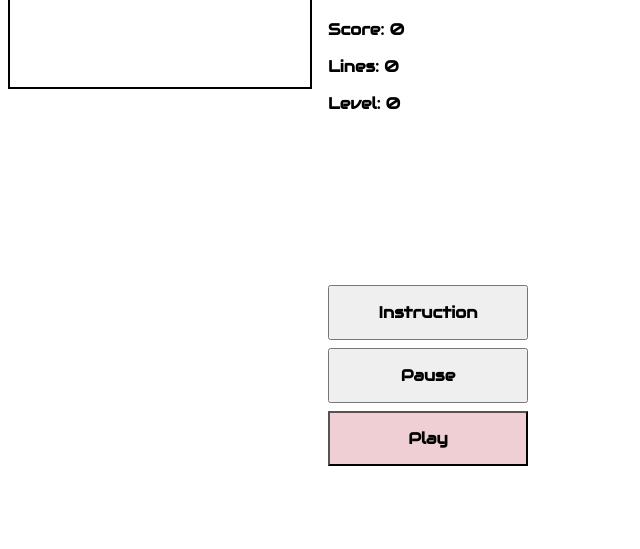
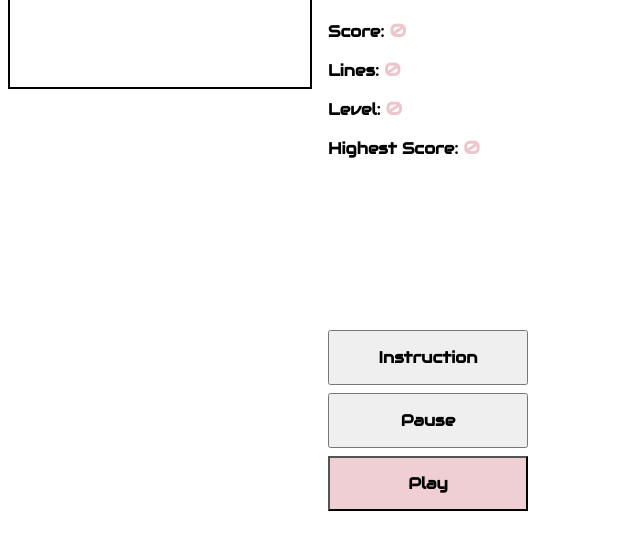
Before and after one commit to qngyn/tetrisgame, a website: page index.html in a window 1280 px wide. Shown: the part 73-622 px from the top of the page, without its empty margins (0-640 px from the left). Drawn offline with Linux system fonts and the light colour scheme.

Commit message:
Change user data color

```diff
--- a/index.html
+++ b/index.html
@@ -23,9 +23,10 @@
       <div class="right-column">
         <div>
           <h1>TETRIS</h1>
-          <p>Score: <span id="score">0</span></p>
-          <p>Lines: <span id="lines">0</span></p>
-          <p>Level: <span id="level">0</span></p>
+          <p>Score: <span id="score" class="user-data">0</span></p>
+          <p>Lines: <span id="lines" class="user-data">0</span></p>
+          <p>Level: <span id="level" class="user-data">0</span></p>
+          <p>Highest Score: <span id="level" class="user-data">0</span></p>
 
           <canvas id="next" class="next"></canvas>
         </div>
--- a/index.js
+++ b/index.js
@@ -54,7 +54,6 @@ const animate = async (now = 0) => {
     const movedCurBlockDown = await board.moveCurBlockDown();
     timer.start = now;
     if (!movedCurBlockDown) {
-      // TODO Game over
       currentGameOver();
       return;
     }
--- a/styles.css
+++ b/styles.css
@@ -5,6 +5,11 @@
 
 p {
   font-size: 16;
+}
+
+.user-data {
+  color: #eec5cb;
+  font-size: 18px;
 }
 
 .grid {
```
